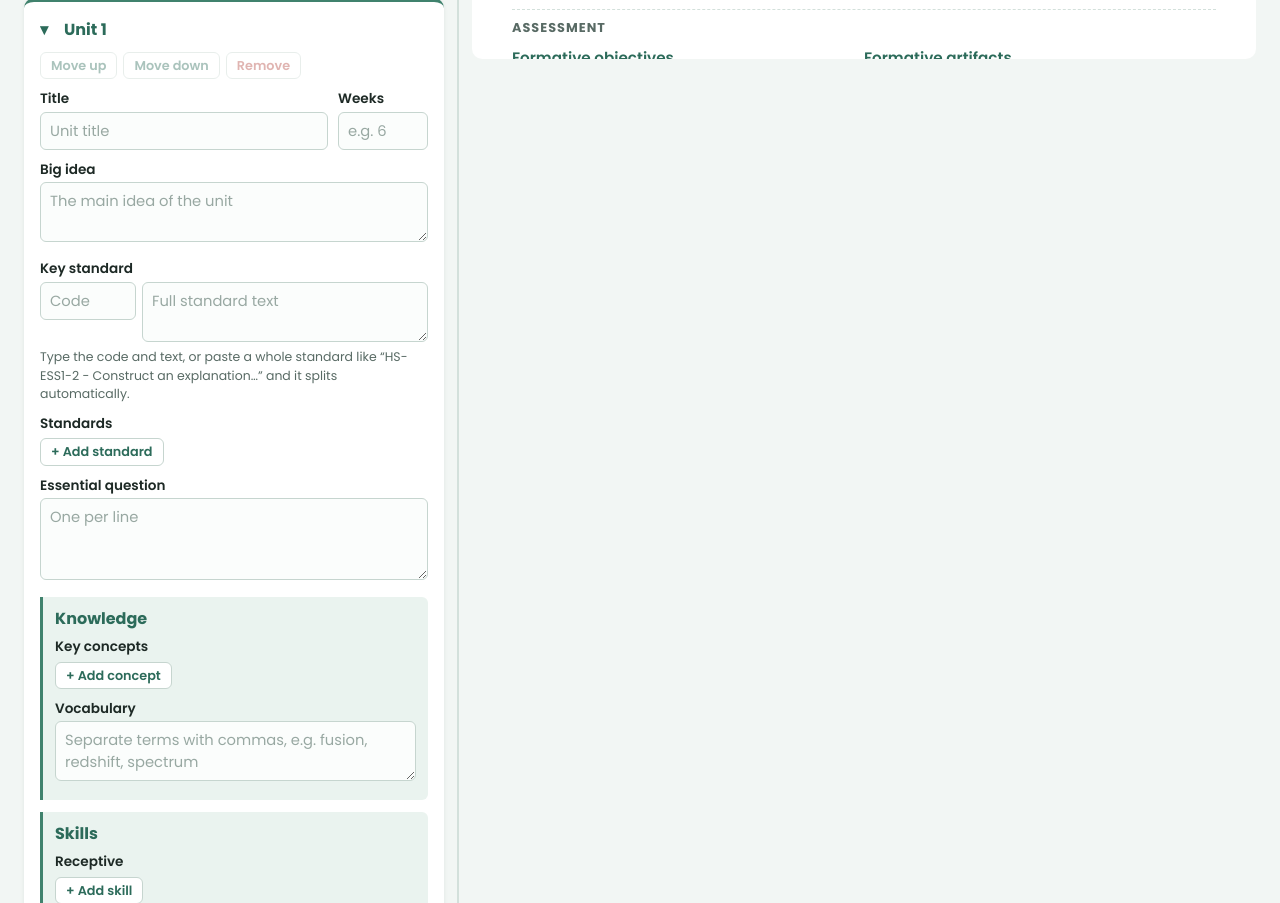
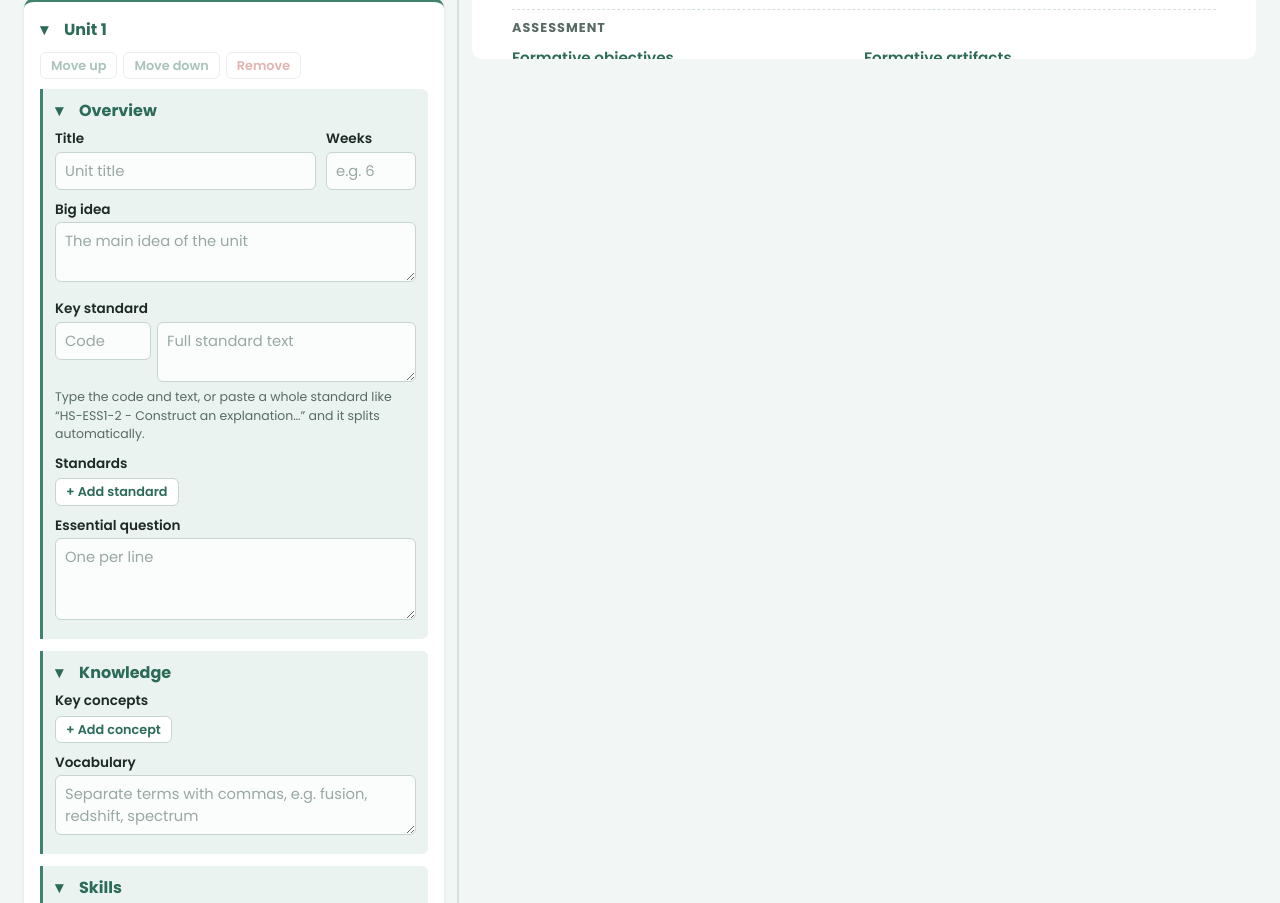
Before and after one commit to sjames91/curriculum-map-builder, a plain HTML site: page index.html in a window 1280 px wide. Shown: the part 822-1725 px from the top of the page. Drawn offline with Linux system fonts and the light colour scheme.

Commit message:
Foldable sections inside each unit: Overview, Knowledge, Skills, Learning activities, Assessment
Expand all also opens every section.

Co-Authored-By: Claude Opus 5.5 <noreply@anthropic.com>

```diff
--- a/app.js
+++ b/app.js
@@ -294,9 +294,10 @@ function editTerms(unit, { key, label, hint }) {
   return wrap;
 }
 
-function editNamedList(unit, [key, label, nameHint, descriptionHint, addText]) {
+// `showLabel` is false when the list is a whole section on its own, whose header already names it.
+function editNamedList(unit, [key, label, nameHint, descriptionHint, addText], showLabel = true) {
   const wrap = el("div", "field");
-  wrap.append(el("span", "field-label", label));
+  if (showLabel) wrap.append(el("span", "field-label", label));
   wrap.append(rowList("named", unit[key], (n) => namedCells(n, label, nameHint, descriptionHint), blankNamed, addText));
   return wrap;
 }
@@ -323,9 +324,10 @@ function editStandards(unit, label) {
   return wrap;
 }
 
-function editAssessment(unit, label) {
-  const group = el("div", "field-group");
-  group.append(el("p", "field-group-title", label));
+// The assessment fields (formative pairs, then the summative pair). The section around them
+// supplies the "Assessment" heading.
+function editAssessment(unit) {
+  const group = document.createDocumentFragment();
 
   const formative = el("div", "field");
   formative.append(rowHeads("pair", ["Formative objectives", "Formative artifacts"], true));
@@ -381,11 +383,54 @@ function collapsiblePanel(target, summary, controls) {
   return { panel, body };
 }
 
+// Folded sections inside each unit: unit → set of section names ("Overview", "Knowledge", ...).
+const collapsedSections = new WeakMap();
+const sectionFolded = (unit, name) => (collapsedSections.get(unit) || new Set()).has(name);
+function toggleSection(unit, name) {
+  if (!collapsedSections.has(unit)) collapsedSections.set(unit, new Set());
+  const set = collapsedSections.get(unit);
+  if (set.has(name)) set.delete(name);
+  else set.add(name);
+}
+
+// A foldable section inside a unit (Overview, Knowledge, Skills, ...), with its own arrow header.
+function unitSection(unit, name) {
+  const section = el("div", "field-group unit-section");
+  const toggle = el("button", "section-toggle");
+  toggle.type = "button";
+  toggle.append(el("span", "chevron", "▾"), el("span", null, name));
+  const body = el("div", "section-body");
+  const show = () => {
+    const folded = sectionFolded(unit, name);
+    section.classList.toggle("collapsed", folded);
+    toggle.setAttribute("aria-expanded", String(!folded));
+    toggle.title = folded ? `Show ${name}` : `Hide ${name}`;
+  };
+  toggle.addEventListener("click", () => {
+    toggleSection(unit, name);
+    show();
+  });
+  section.append(toggle, body);
+  show();
+  return { section, body };
+}
+
+// Which section of a unit each layout entry belongs to. Everything from the title through the
+// essential question is the Overview; groups and the other special sections are their own.
+function sectionName(entry) {
+  if (entry.group) return entry.group;
+  if (entry.kind === "named") return entry.item[1];
+  if (entry.kind === "assessment") return entry.label;
+  return "Overview";
+}
+
+// Collapse all folds every box; Expand all opens every box and every section inside the units.
 function setAllCollapsed(fold) {
   for (const target of [map, ...map.units]) {
     if (fold) collapsed.add(target);
     else collapsed.delete(target);
   }
+  if (!fold) for (const unit of map.units) collapsedSections.delete(unit);
   renderEditor();
 }
 
@@ -413,30 +458,38 @@ function renderEditor() {
       smallButton("Remove", () => removeUnit(i), { danger: true, disabled: map.units.length === 1 }),
     );
     const summary = () => [`Unit ${i + 1}`, unit.title, unit.weeks && `${unit.weeks} weeks`].filter(Boolean).join(" · ");
-    const { panel: box, body: panel } = collapsiblePanel(unit, summary, controls);
+    const { panel: box, body: unitBody } = collapsiblePanel(unit, summary, controls);
 
+    // The unit is split into foldable sections; a new one starts whenever the section name changes.
+    const overview = unitSection(unit, "Overview");
+    unitBody.append(overview.section);
     const titleRow = el("div", "field-row");
     titleRow.append(
       field("Title", unit, "title", { placeholder: "Unit title" }),
       field("Weeks", unit, "weeks", { placeholder: "e.g. 6" }),
     );
-    panel.append(titleRow);
-    panel.append(field("Big idea", unit, "big_idea", { multiline: true, placeholder: "The main idea of the unit" }));
+    overview.body.append(titleRow);
+    overview.body.append(field("Big idea", unit, "big_idea", { multiline: true, placeholder: "The main idea of the unit" }));
 
+    let current = { name: "Overview", body: overview.body };
     for (const entry of UNIT_LAYOUT) {
+      const name = sectionName(entry);
+      if (name !== current.name) {
+        const next = unitSection(unit, name);
+        unitBody.append(next.section);
+        current = { name, body: next.body };
+      }
+      const panel = current.body;
       if (entry.kind === "key_standard") {
         panel.append(editKeyStandard(unit, entry.label));
       } else if (entry.kind === "standards") {
         panel.append(editStandards(unit, entry.label));
       } else if (entry.kind === "assessment") {
-        panel.append(editAssessment(unit, entry.label));
+        panel.append(editAssessment(unit));
       } else if (entry.kind === "named") {
-        panel.append(editNamedList(unit, entry.item));
+        panel.append(editNamedList(unit, entry.item, false));
       } else if (entry.group) {
-        const group = el("div", "field-group");
-        group.append(el("p", "field-group-title", entry.group));
-        for (const item of entry.items) group.append(item.kind === "terms" ? editTerms(unit, item) : editNamedList(unit, item));
-        panel.append(group);
+        for (const item of entry.items) panel.append(item.kind === "terms" ? editTerms(unit, item) : editNamedList(unit, item));
       } else {
         const [key, label, hint] = entry;
         panel.append(field(label, unit, key, { list: true, placeholder: hint }));
--- a/style.css
+++ b/style.css
@@ -259,6 +259,28 @@ body {
   transition: transform 0.15s;
 }
 .panel.collapsed .chevron { transform: rotate(-90deg); }
+
+/* Foldable sections inside a unit: Overview, Knowledge, Skills, Learning activities, Assessment */
+.section-toggle {
+  display: flex;
+  align-items: center;
+  gap: 8px;
+  width: 100%;
+  margin: 0 0 6px;
+  padding: 0;
+  border: 0;
+  background: none;
+  font: inherit;
+  font-weight: 700;
+  color: var(--primary);
+  text-align: left;
+  cursor: pointer;
+}
+.section-toggle:hover span:last-child { text-decoration: underline; }
+.unit-section.collapsed { padding-bottom: 4px; }
+.unit-section.collapsed .section-toggle { margin-bottom: 4px; }
+.unit-section.collapsed .section-body { display: none; }
+.unit-section.collapsed .chevron { transform: rotate(-90deg); }
 .panel.collapsed .panel-body { display: none; }
 .panel.collapsed { padding-bottom: 8px; }
 .panel { min-width: 0; } /* a long header shortens with "…" instead of widening the box */
```
